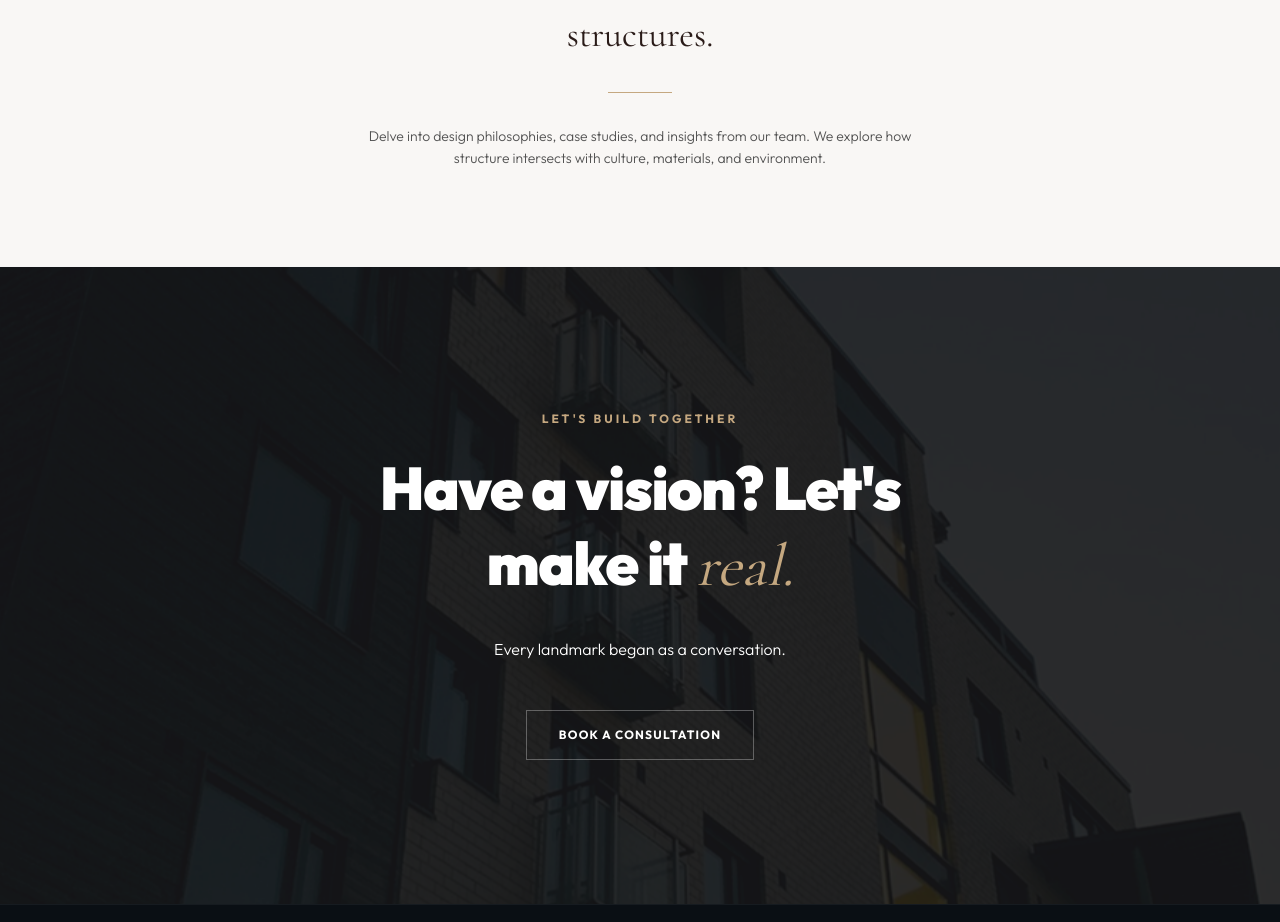
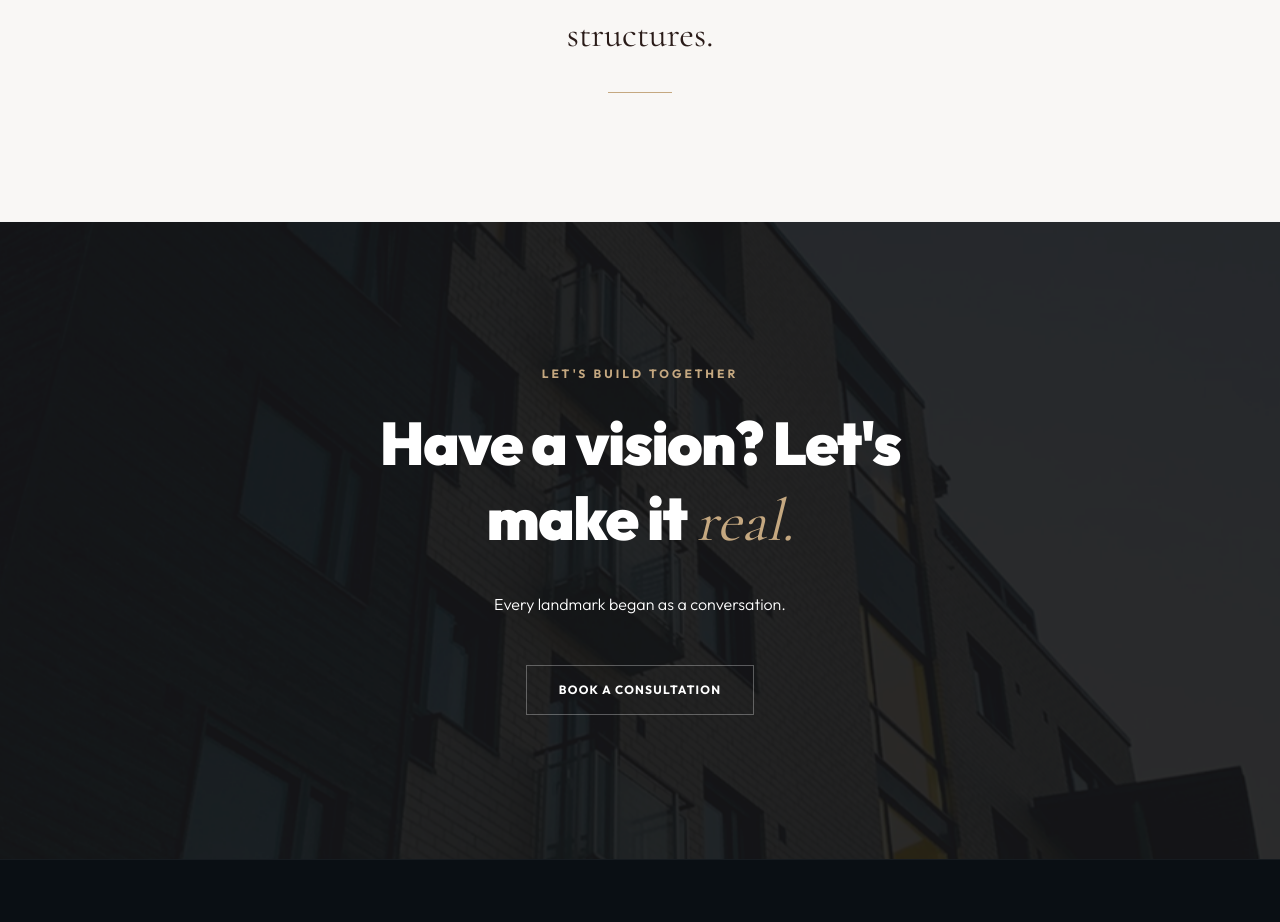
Before and after one commit to KingWahley/pieach, a Next.js app: page /blog in a window 1280 px wide. Shown: the part 1765-2687 px from the top of the page. Built offline with nearby package versions, Linux system fonts and the light colour scheme; no server answers; the database is empty.

Commit message:
added the cms dashboard

```diff
--- a/app/(public)/blog/page.js
+++ b/app/(public)/blog/page.js
@@ -240,9 +240,7 @@ export default async function BlogPage() {
             The Pieach Journal is our space for architectural discourse a collective archive of the stories behind the structures.
           </h2>
           <div className="w-16 h-[1px] bg-brand-gold my-8" />
-          <p className="font-sans text-neutral-600 text-sm max-w-xl leading-relaxed font-light">
-            Delve into design philosophies, case studies, and insights from our team. We explore how structure intersects with culture, materials, and environment.
-          </p>
+
         </div>
       </section>
 
```
